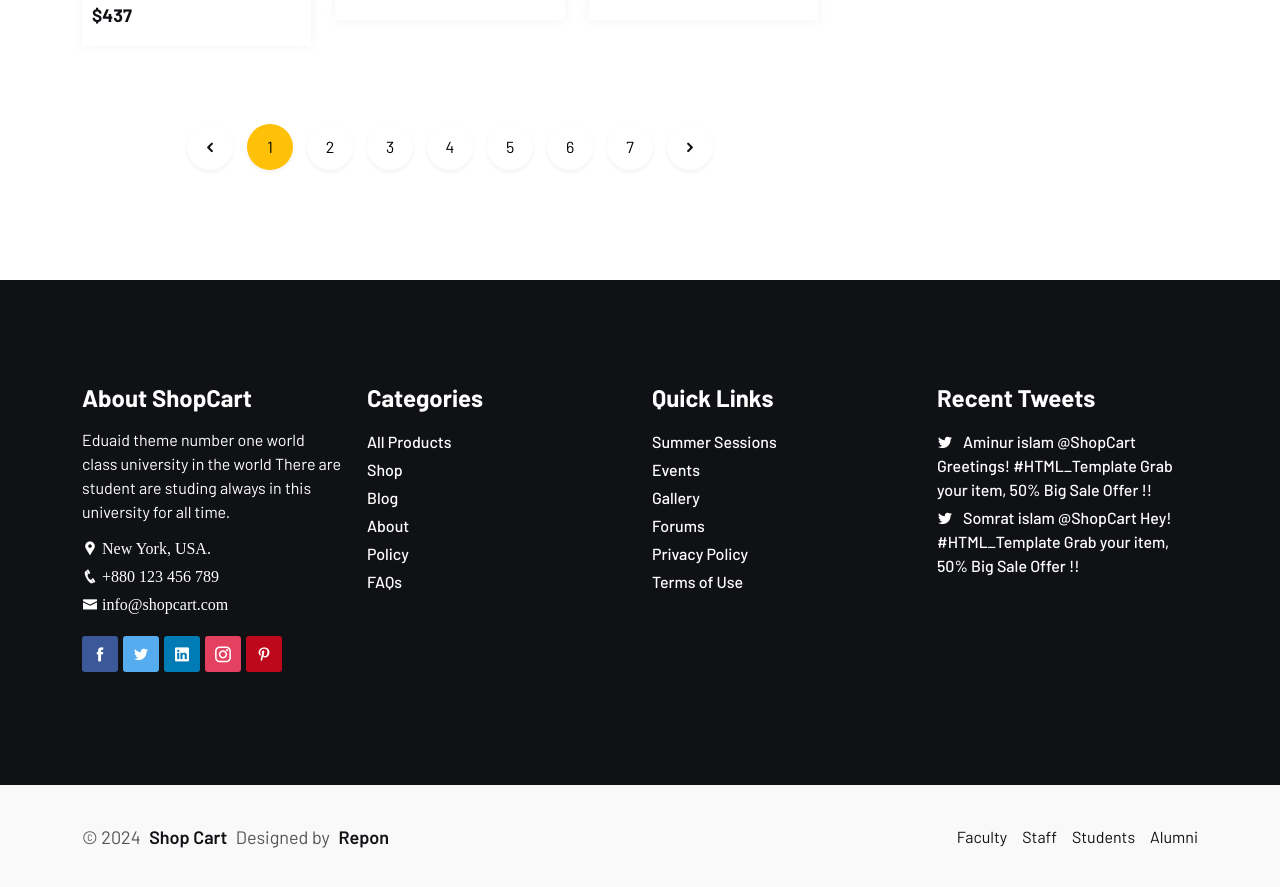
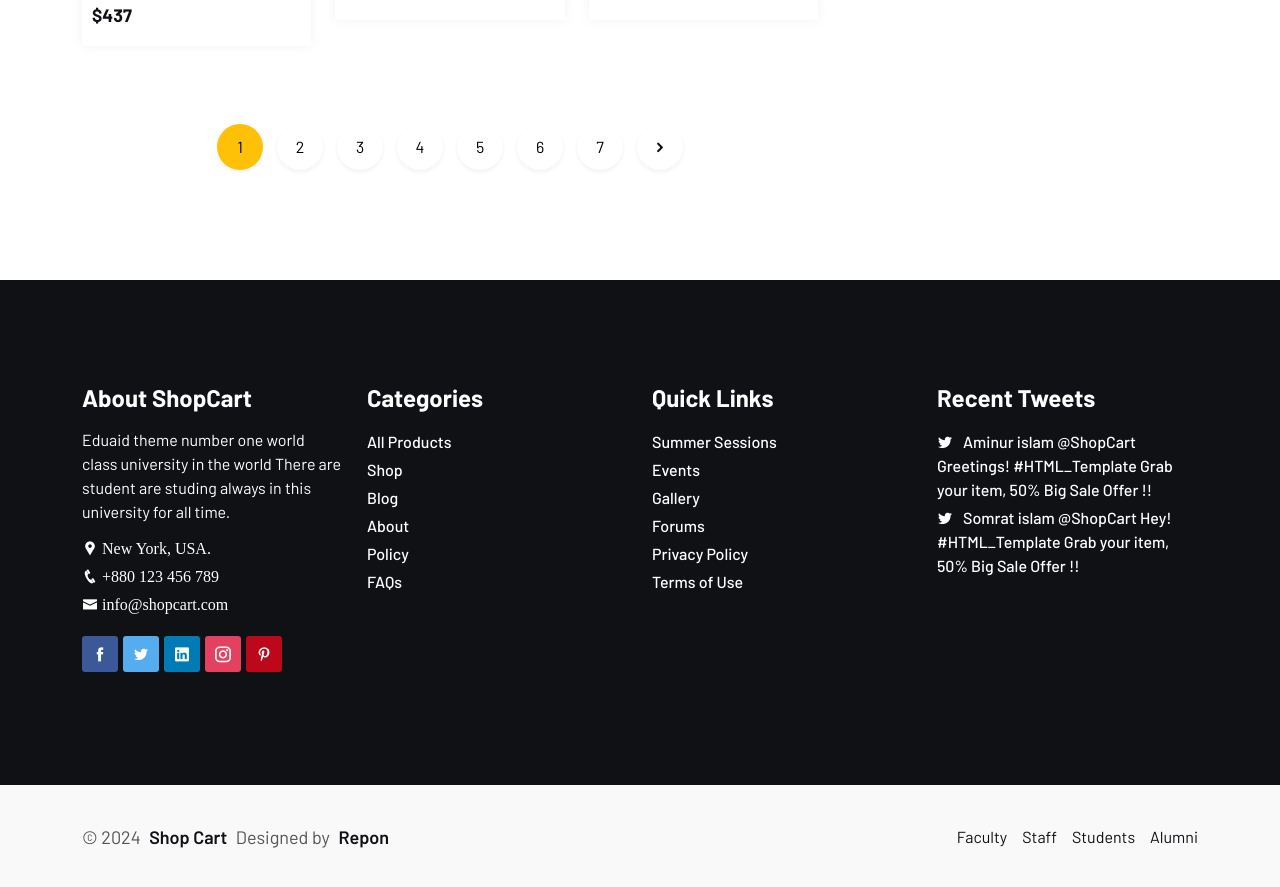
Before and after one commit to codeWith-Repon/e-commerce-website-bootstrap-pagination-, a React (Vite) app: page /shop in a window 1280 px wide. Shown: the part 1966-2853 px from the top of the page. Built offline with nearby package versions, Linux system fonts and the light colour scheme.

Commit message:
modify pagination

```diff
--- a/src/shop/Pagination.jsx
+++ b/src/shop/Pagination.jsx
@@ -12,6 +12,8 @@ const Pagination = ({
   }
   return (
     <ul className="default-pagination lab-ul">
+    {/* privious button - hide if on the fist page */}
+    {activePage > 1 &&(
       <li>
         <a
           href="#"
@@ -24,6 +26,9 @@ const Pagination = ({
           <i className="icofont-rounded-left"></i>
         </a>
       </li>
+    )}
+
+    {/* page number button  */}
       {pageNumbers.map((number) => (
         <li
           key={number}
@@ -34,6 +39,9 @@ const Pagination = ({
           </button>
         </li>
       ))}
+
+      {/* next button -hide if no the last page  */}
+      {activePage < pageNumbers.length && (
       <li>
         <a
           href="#"
@@ -46,6 +54,7 @@ const Pagination = ({
           <i className="icofont-rounded-right"></i>
         </a>
       </li>
+      )}
     </ul>
   );
 };
```
